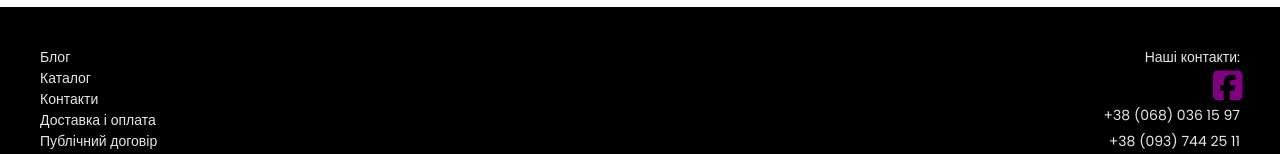
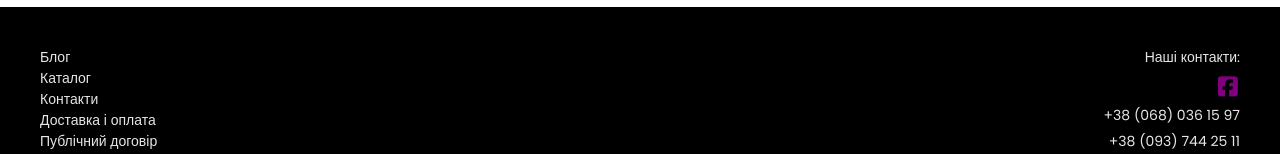
Before and after one commit to anton-sedchenko/online-store-project, a React (Vite) app in the folder client/: page / in a window 1280 px wide. In both pictures the pointer is over the link 1228 px from the left and 1084 px from the top of the page. Shown: the part 998-1152 px from the top of the page. Built offline with nearby package versions, Linux system fonts and the light colour scheme; no server answers.

Commit message:
fix: footer social links style

```diff
--- a/client/src/styles/_footer.scss
+++ b/client/src/styles/_footer.scss
@@ -82,6 +82,10 @@ footer {
 
 .footer__contact__container {
   margin-bottom: 5px;
+
+  @include respond-to(sm) {
+    margin-bottom: 10px;
+  }
 }
 
 .footer__contact__container:last-child {
@@ -119,5 +123,5 @@ footer {
 
 .footer__social-link:hover {
   background-position: 0 100%;
-  transform: scale(125%);
+  transform: scale(85%);
 }
```
